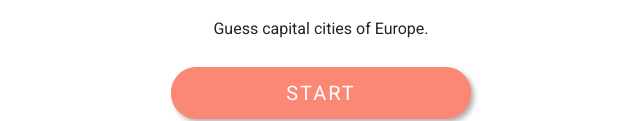
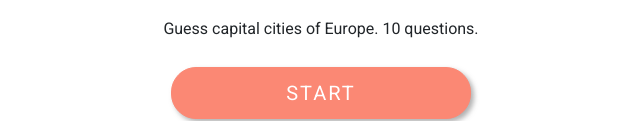
Before and after one commit to shtrole/quiz-capital-cities, a plain HTML site: page index.html in a window 1280 px wide. Shown: the part 224-345 px from the top of the page, without its empty margins (319-959 px from the left). Drawn offline with nearby package versions, Linux system fonts and the light colour scheme.

Commit message:
Update index.html

```diff
--- a/index.html
+++ b/index.html
@@ -32,7 +32,7 @@
         <main>
             <div class="intro-page">
                 <h1>Quiz</h1>
-                <p id="quiz-topic">Guess capital cities of Europe.</p>
+                <p id="quiz-topic">Guess capital cities of Europe. 10 questions.</p>
                 <button class="btn" id="start" onclick="startQuiz()">Start</button>
             </div>
 
```
